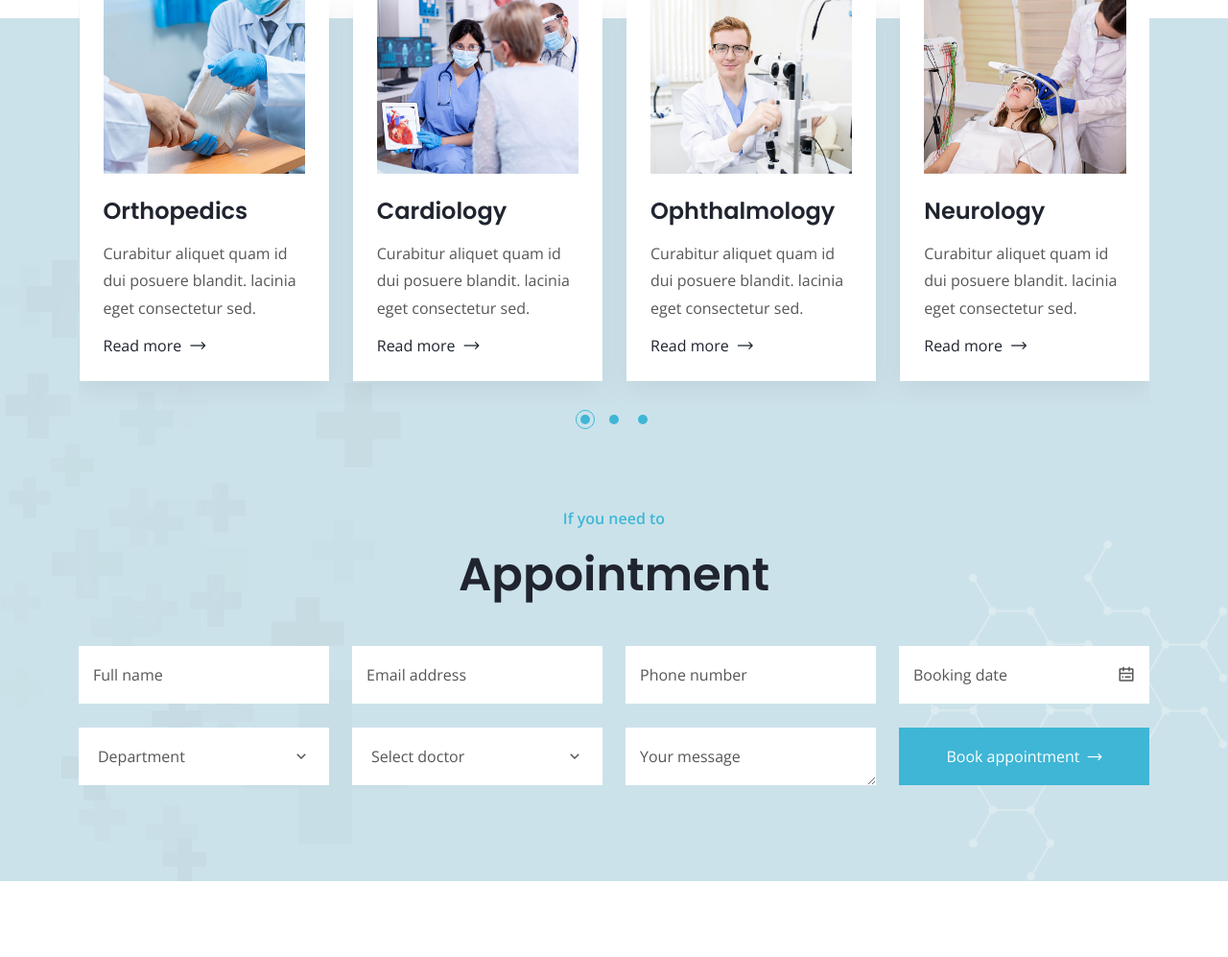
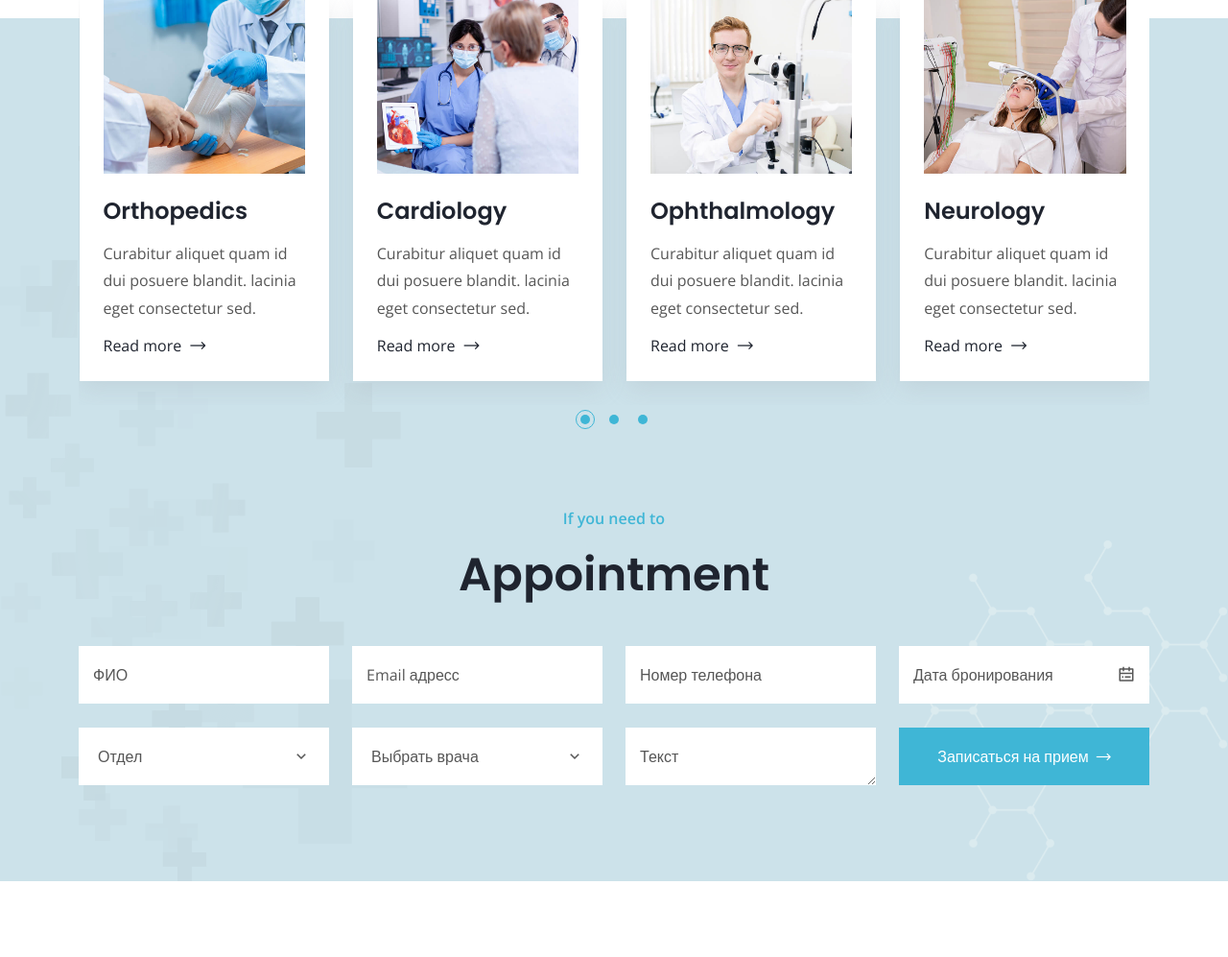
Before and after one commit to ZhanbolotAbdrasilov17/UniversalGoz, a Django app: page / in a window 1280 px wide. Shown: the part 2734-3731 px from the top of the page at 96% size. Run offline with Django 4.2, Linux system fonts and the light colour scheme; data comes from the database, SQL or seed files in the repository; some libraries are stand-ins or nearby versions; some web fonts are replaced.

Commit message:
translate

```diff
--- a/templates/home.html
+++ b/templates/home.html
@@ -390,43 +390,43 @@
                         <div class="row justify-content-center">
                             <div class="col-lg-3 col-md-6">
                                 <div class="form-group">
-                                    <input class="form-control" type="text" placeholder="Full name">
+                                    <input class="form-control" type="text" placeholder="ФИО">
                                 </div>
                             </div>
                             <div class="col-lg-3 col-md-6">
                                 <div class="form-group">
-                                    <input class="form-control" type="email" placeholder="Email address">
+                                    <input class="form-control" type="email" placeholder="Email адресс">
                                 </div>
                             </div>
                             <div class="col-lg-3 col-md-6">
                                 <div class="form-group">
-                                    <input class="form-control" type="text" placeholder="Phone number">
+                                    <input class="form-control" type="text" placeholder="Номер телефона">
                                 </div>
                             </div>
                             <div class="col-lg-3 col-md-6">
                                 <div class="form-group">
-                                    <input class="form-control" type="text" placeholder="Booking date" id="datepicker">
+                                    <input class="form-control" type="text" placeholder="Дата бронирования" id="datepicker">
                                     <label><i class="ri-calendar-todo-line"></i></label>
                                 </div>
                             </div>
                             <div class="col-lg-3 col-md-6">
                                 <div class="form-group">
                                     <select class="selectize-filter">
-                                        <option value="1">Department</option>
-                                        <option value="2">Cardiology</option>
-                                        <option value="3">Orthopedics</option>
-                                        <option value="4">Pulmonology</option>
-                                        <option value="5">Dental care</option>
-                                        <option value="6">Medicine</option>
-                                        <option value="7">Ophthalmology</option>
-                                        <option value="8">Neurology</option>
+                                        <option value="1">Отдел</option>
+                                        <option value="2">Кардиология</option>
+                                        <option value="3">Ортопедия</option>
+                                        <option value="4">Пульмонология</option>
+                                        <option value="5">Стоматология</option>
+                                        <option value="6">Лекарства</option>
+                                        <option value="7">Офтальмология</option>
+                                        <option value="8">Неврология</option>
                                     </select>
                                 </div>
                             </div>
                             <div class="col-lg-3 col-md-6">
                                 <div class="form-group">
                                     <select class="selectize-filter">
-                                        <option value="1">Select doctor</option>
+                                        <option value="1">Выбрать врача</option>
                                         <option value="2">Anne mcfadden</option>
                                         <option value="3">Victoria roach</option>
                                         <option value="4">Lyle kauffman</option>
@@ -439,13 +439,13 @@
                             </div>
                             <div class="col-lg-3 col-md-6">
                                 <div class="form-group">
-                                    <textarea name="message" class="form-control" placeholder="Your message"></textarea>
+                                    <textarea name="message" class="form-control" placeholder="Текст"></textarea>
                                 </div>
                             </div>
                             <div class="col-lg-3 col-md-6">
                                 <div class="form-group">
                                     <div class="appointment-btn">
-                                        <button type="submit" class="default-btn">Book appointment <i class="flaticon-right-arrow"></i></button>
+                                        <button type="submit" class="default-btn">Записаться на прием<i class="flaticon-right-arrow"></i></button>
                                     </div>
                                 </div>
                             </div>
--- a/templates/index2.html
+++ b/templates/index2.html
@@ -174,36 +174,36 @@
                                                     <a href="register.html" class="nav-link">Register</a>
                                                 </li>
                                                 <li class="nav-item">
-                                                    <a href="forgot-password.html" class="nav-link">Forgot Password</a>
+                                                    <a href="forgot-password.html" class="nav-link">Забыли пароль</a>
                                                 </li>
                                             </ul>
                                         </li>
                                         <li class="nav-item">
-                                            <a href="pricing.html" class="nav-link">Pricing</a>
+                                            <a href="pricing.html" class="nav-link">Цены</a>
                                         </li>
                                         <li class="nav-item">
-                                            <a href="gallery.html" class="nav-link">Gallery</a>
+                                            <a href="gallery.html" class="nav-link">Галерея</a>
                                         </li>
                                         <li class="nav-item">
-                                            <a href="appointment.html" class="nav-link">Appointment</a>
+                                            <a href="appointment.html" class="nav-link">Встречи</a>
                                         </li>
                                         <li class="nav-item">
-                                            <a href="doctors-timetable.html" class="nav-link">Doctors Timetable</a>
+                                            <a href="doctors-timetable.html" class="nav-link">График работы врачей</a>
                                         </li>
                                         <li class="nav-item">
-                                            <a href="emergency-services.html" class="nav-link">Emergency Services</a>
+                                            <a href="emergency-services.html" class="nav-link">Службы спасения</a>
                                         </li>
                                         <li class="nav-item">
-                                            <a href="patients-and-visitors.html" class="nav-link">Patients & visitors</a>
+                                            <a href="patients-and-visitors.html" class="nav-link">Пациенты и посетители</a>
                                         </li>
                                         <li class="nav-item">
-                                            <a href="find-doctor.html" class="nav-link">Find A Doctor</a>
+                                            <a href="find-doctor.html" class="nav-link">Найти доктора</a>
                                         </li>
                                         <li class="nav-item">
-                                            <a href="testimonials.html" class="nav-link">Testimonials</a>
+                                            <a href="testimonials.html" class="nav-link">Отзывы</a>
                                         </li>
                                         <li class="nav-item">
-                                            <a href="faq.html" class="nav-link">FAQ</a>
+                                            <a href="faq.html" class="nav-link">Вопросы</a>
                                         </li>
                                     </ul>
                                 </li>
@@ -351,38 +351,38 @@
                     </div>
                     <div class="col-lg-3 col-sm-6">
                         <div class="single-footer-widget ps-5">
-                            <h3>Our departments</h3>
+                            <h3>Наши отделы</h3>
 
                             <ul class="quick-links">
-                                <li><a href="department-details.html">Orthopedic</a></li>
-                                <li><a href="department-details.html">Dental service</a></li>
-                                <li><a href="department-details.html">Neurology</a></li>
-                                <li><a href="department-details.html">Emergency department</a></li>
-                                <li><a href="department-details.html">Diagnosis department</a></li>
-                                <li><a href="department-details.html">Therapy department</a></li>
+                                <li><a href="department-details.html">Ортопедический</a></li>
+                                <li><a href="department-details.html">Стоматологические услуги</a></li>
+                                <li><a href="department-details.html">Неврология</a></li>
+                                <li><a href="department-details.html">Отделение неотложной помощи</a></li>
+                                <li><a href="department-details.html">Отделение диагностики</a></li>
+                                <li><a href="department-details.html">Терапевтическое отделение</a></li>
                             </ul>
                         </div>
                     </div>
                     <div class="col-lg-3 col-sm-6">
                         <div class="single-footer-widget ps-3">
-                            <h3>Useful link</h3>
+                            <h3>Полезные ссылки</h3>
 
                             <ul class="quick-links">
-                                <li><a href="about.html">About</a></li>
-                                <li><a href="find-doctor.html">Find a doctor</a></li>
-                                <li><a href="patients-and-visitors.html">Patients and visitors</a></li>
-                                <li><a href="department-details.html">International services</a></li>
-                                <li><a href="terms-of-service.html">Terms and conditions</a></li>
-                                <li><a href="privacy-policy.html">Privacy policy</a></li>
+                                <li><a href="about.html">О нас</a></li>
+                                <li><a href="find-doctor.html">Найти врача</a></li>
+                                <li><a href="patients-and-visitors.html">Пациенты и посетители</a></li>
+                                <li><a href="department-details.html">Международные услуги</a></li>
+                                <li><a href="terms-of-service.html">Условия и положения</a></li>
+                                <li><a href="privacy-policy.html">Политика конфиденциальности</a></li>
                             </ul>
                         </div>
                     </div>
                     <div class="col-lg-3 col-sm-6">
                         <div class="single-footer-widget">
-                            <h3>Newsletter</h3>
+                            <h3>Новости</h3>
 
                             <div class="widget-newsletter-content">
-                                <p>Sign up now for weekly news and updates</p>
+                                <p>Подпишитесь сейчас на еженедельные новости и обновления</p>
                                 <form class="newsletter-form" data-bs-toggle="validator">
                                     <input type="email" class="input-newsletter" placeholder="Email address" name="EMAIL" required autocomplete="off">
 
```
Also changed, not shown: other parts of templates/index2.html (+11 -11 lines).
